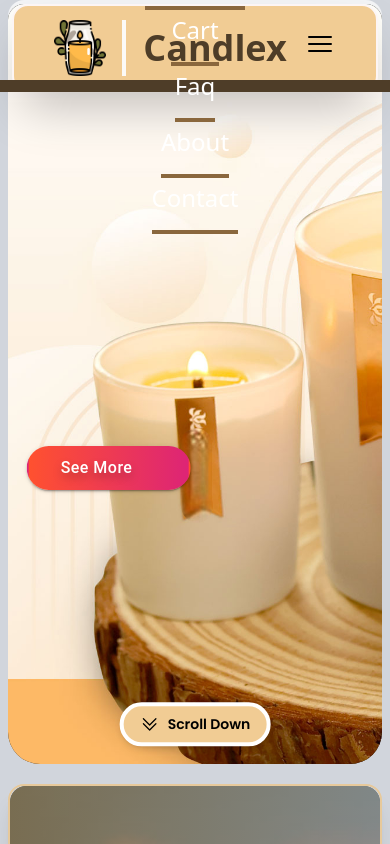
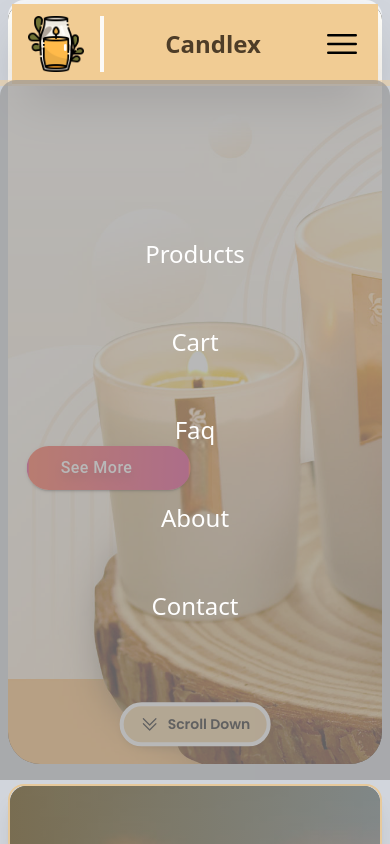
Before and after one commit to AMDHAAROON/Candlex.io, a React (Vite) app: page / in a window 390 px wide. Both pictures are taken after a click on the button 320 px from the left and 48 px from the top of the page. Shown: the top 844 px of the page. Built offline with nearby package versions, Linux system fonts and the light colour scheme; some icons are missing; a web font is replaced by a local one.

Commit message:
fixed the navbar in mobile view

```diff
--- a/src/Components/Navbar.jsx
+++ b/src/Components/Navbar.jsx
@@ -32,16 +32,16 @@ export default function Header() {
           scrollDirection === "down" ? "-translate-y-full" : "translate-y-0"
         }`}
       >
-        <header className="flex justify-between px-10 py-3.5 rounded-2xl border-2 border-[#fcf5f5] shadow-2xl bg-[#f1cc94] transition-all duration-500">
+        <header className="flex justify-between items-center px-4 md:px-10 py-3 border-b-2 border-[#fcf5f5] shadow-2xl bg-[#f1cc94]">
           {/* Logo */}
           <img
             src={candle}
             alt="logo"
-            className="border-r-4 border-[#fcfaf7] h-14 w-18 pr-4"
+            className="border-r-4 border-[#fcfaf7] h-14 pr-4"
           />
 
           {/* Title */}
-          <p className="text-[#4E3D28] text-4xl mt-2 font-extrabold">Candlex</p>
+          <p className="text-[#4E3D28] text-2xl md:text-4xl font-extrabold">Candlex</p>
 
           {/* Desktop Nav */}
           <nav className="hidden md:block">
@@ -54,8 +54,7 @@ export default function Header() {
                   Home
                 </a>
               </li>
-              {["Products", "Cart", "Faq", "About", "Contact"].map(
-                (item, idx) => (
+              {["Products", "Cart", "Faq", "About", "Contact"].map((item, idx) => (
                 <li key={idx}>
                   <a
                     href={`#${item.toLowerCase()}`}
@@ -64,8 +63,7 @@ export default function Header() {
                     {item}
                   </a>
                 </li>
-                )
-              )}
+              ))}
             </ul>
           </nav>
 
@@ -74,32 +72,34 @@ export default function Header() {
             onClick={() => setToggleMenu(!toggleMenu)}
             className="block md:hidden"
           >
-            <Bars3Icon className="text-black h-10 pb-2" />
+            <Bars3Icon className="text-black h-10" />
           </button>
         </header>
 
         {/* Mobile Nav */}
+        {/* Mobile Nav */}
 {toggleMenu && (
-          <nav className="fixed inset-0 top-20 z-40 bg-[#4E3D28] md:hidden">
+  <nav className="fixed inset-0 top-20 z-50 bg-[#f1cc947e] animate-slide-down md:hidden">
+
    <ul
   onClick={() => setToggleMenu(false)}
-              className="flex flex-col items-center justify-center h-full space-y-6 text-white text-2xl"
+  className="flex flex-col items-center justify-center h-[700px] space-y-6 rounded-t-2xl text-white text-bold text-2xl bg-[#949494a8]"
 >
-              {["Products", "Cart", "Faq", "About", "Contact"].map(
-                (item, idx) => (
-                  <li key={idx}>
+
+      {["Products", "Cart", "Faq", "About", "Contact"].map((item, idx) => (
+        <li key={idx} className="w-full text-center">
           <a
             href={`#${item.toLowerCase()}`}
-                      className="pb-4 border-b-4 border-[#8a673d] hover:border-white transition-all duration-300"
+            className="block w-full py-4  hover:border-white transition-all duration-300"
           >
             {item}
           </a>
         </li>
-                )
-              )}
+      ))}
     </ul>
   </nav>
 )}
+
       </div>
     </>
   );
```
Lines whose indentation alone changed are shown as unchanged.
